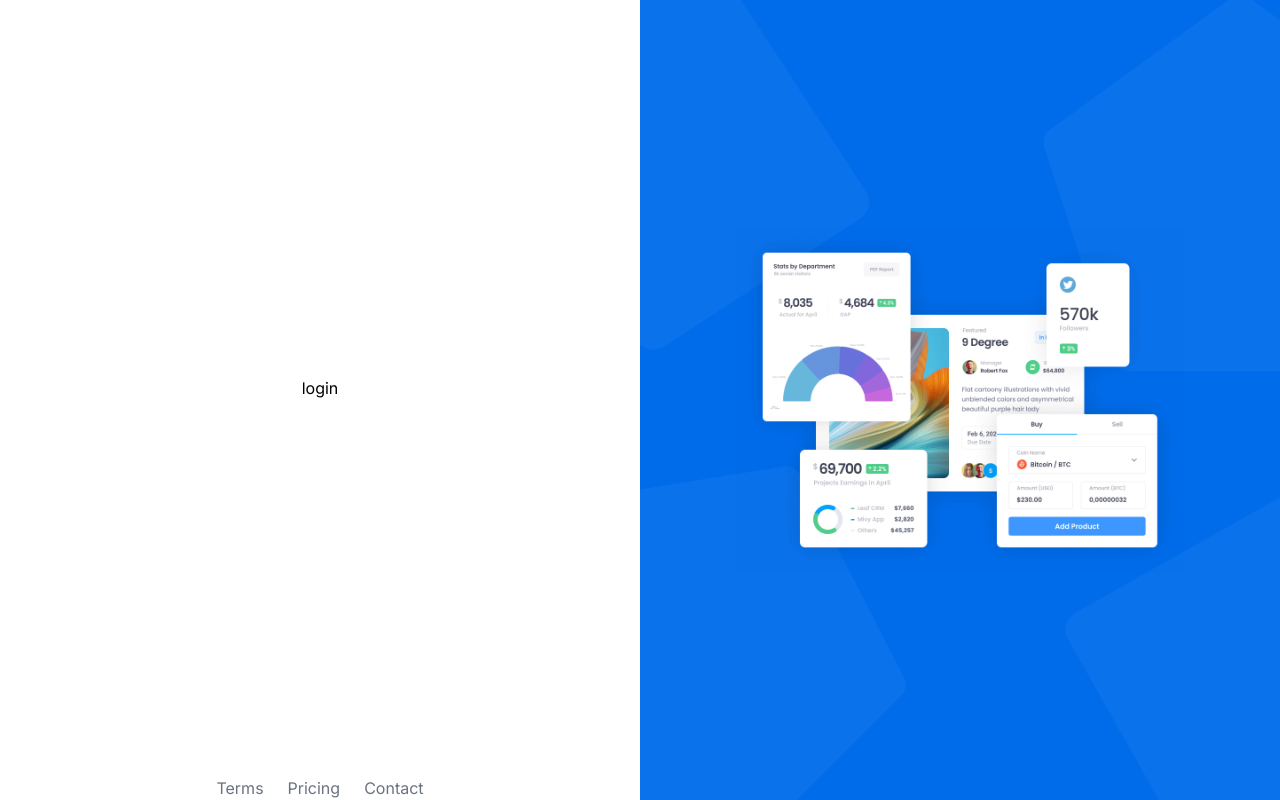
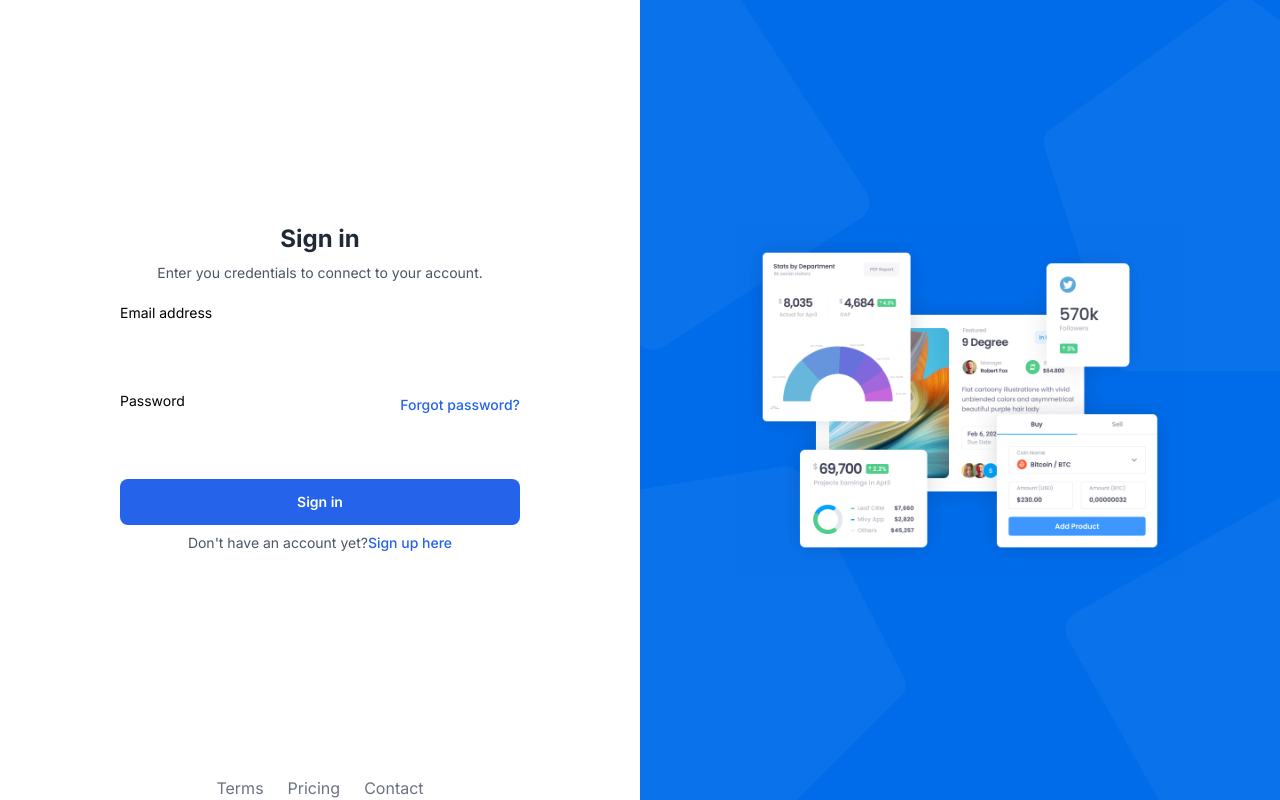
Before and after one commit to Manel-Rejeb/InvoiceMaster, a Next.js app in the folder client/: page /login in a window 1280 px wide. Built offline with nearby package versions, Linux system fonts and the light colour scheme.

Commit message:
creation of the login page

```diff
--- a/client/app/(auth)/layout.tsx
+++ b/client/app/(auth)/layout.tsx
@@ -21,7 +21,7 @@
 
         <div className={mr(inter.className, "w-full h-screen flex")}>
             <div className="bg-white flex-1 flex items-center justify-center flex-col">
-                <div className="flex-1 flex items-center justify-center">{children}</div>
+                <div className="flex-1 flex items-center justify-center w-full">{children}</div>
                 <div><AuthFooter /></div>
             </div>
             <div className="bg-blue-500 flex-1 flex items-center justify-center bg-[url(/assets/bg-auth-image.png)] bg-no-repeat bg-cover bg-center"> <img className="w-[70%]" alt="auth-image" src="assets/auth-screens.png" /> </div>
--- a/client/app/(auth)/login/page.tsx
+++ b/client/app/(auth)/login/page.tsx
@@ -2,7 +2,76 @@
 
 const Page = () => {
     return (
-        <div> login </div>
+        <div className="w-full max-w-[400px]">
+
+            <div className="text-center">
+                <h1 className="block text-2xl font-bold text-gray-800 dark:text-white">Sign in</h1>
+                <p className="mt-2 text-sm text-gray-600 dark:text-gray-400">
+                    Enter you credentials to connect to your account.
+
+                </p>
+            </div>
+
+            <div className="mt-5">
+
+
+
+
+                {/* <!-- Form --> */}
+                <form>
+                    <div className="grid gap-y-4">
+                        {/* <!-- Form Group --> */}
+                        <div>
+                            <label htmlFor="email" className="block text-sm mb-2 dark:text-white">Email address</label>
+                            <div className="relative">
+                                <input type="email" id="email" name="email" className="py-3 px-4 block w-full border-gray-200 rounded-lg text-sm focus:border-blue-500 focus:ring-blue-500 disabled:opacity-50 disabled:pointer-events-none dark:bg-slate-900 dark:border-gray-700 dark:text-gray-400 dark:focus:ring-gray-600" required aria-describedby="email-error" />
+                                <div className="hidden absolute inset-y-0 end-0 pointer-events-none pe-3">
+                                    <svg className="size-5 text-red-500" width="16" height="16" fill="currentColor" viewBox="0 0 16 16" aria-hidden="true">
+                                        <path d="M16 8A8 8 0 1 1 0 8a8 8 0 0 1 16 0zM8 4a.905.905 0 0 0-.9.995l.35 3.507a.552.552 0 0 0 1.1 0l.35-3.507A.905.905 0 0 0 8 4zm.002 6a1 1 0 1 0 0 2 1 1 0 0 0 0-2z" />
+                                    </svg>
+                                </div>
+                            </div>
+                            <p className="hidden text-xs text-red-600 mt-2" id="email-error">Please include a valid email address so we can get back to you</p>
+                        </div>
+                        {/* <!-- End Form Group --> */}
+
+                        {/* <!-- Form Group --> */}
+                        <div>
+                            <div className="flex justify-between items-center">
+                                <label htmlFor="password" className="block text-sm mb-2 dark:text-white">Password</label>
+                                <a className="text-sm text-blue-600 decoration-2 hover:underline font-medium dark:focus:outline-none dark:focus:ring-1 dark:focus:ring-gray-600" href="../examples/html/recover-account.html">Forgot password?</a>
+                            </div>
+                            <div className="relative">
+                                <input type="password" id="password" name="password" className="py-3 px-4 block w-full border-gray-200 rounded-lg text-sm focus:border-blue-500 focus:ring-blue-500 disabled:opacity-50 disabled:pointer-events-none dark:bg-slate-900 dark:border-gray-700 dark:text-gray-400 dark:focus:ring-gray-600" required aria-describedby="password-error" />
+                                <div className="hidden absolute inset-y-0 end-0 pointer-events-none pe-3">
+                                    <svg className="size-5 text-red-500" width="16" height="16" fill="currentColor" viewBox="0 0 16 16" aria-hidden="true">
+                                        <path d="M16 8A8 8 0 1 1 0 8a8 8 0 0 1 16 0zM8 4a.905.905 0 0 0-.9.995l.35 3.507a.552.552 0 0 0 1.1 0l.35-3.507A.905.905 0 0 0 8 4zm.002 6a1 1 0 1 0 0 2 1 1 0 0 0 0-2z" />
+                                    </svg>
+                                </div>
+                            </div>
+                            <p className="hidden text-xs text-red-600 mt-2" id="password-error">8+ characters required</p>
+                        </div>
+                        {/* <!-- End Form Group --> */}
+
+
+
+                        <button type="submit" className="w-full py-3 px-4 inline-flex justify-center items-center gap-x-2 text-sm font-semibold rounded-lg border border-transparent bg-blue-600 text-white hover:bg-blue-700 disabled:opacity-50 disabled:pointer-events-none dark:focus:outline-none dark:focus:ring-1 dark:focus:ring-gray-600">Sign in</button>
+                    </div>
+                </form>
+                {/* <!-- End Form --> */}
+                <div className="text-center">
+
+                    <p className="mt-2 text-sm text-gray-600 dark:text-gray-400">
+                        Don't have an account yet?
+                        <a className="text-blue-600 decoration-2 hover:underline font-medium dark:focus:outline-none dark:focus:ring-1 dark:focus:ring-gray-600" href="../examples/html/signup.html">
+                            Sign up here
+                        </a>
+                    </p>
+                </div>
+            </div>
+        </div>
+
+
     )
 }
 
--- a/client/tailwind.config.ts
+++ b/client/tailwind.config.ts
@@ -1,6 +1,7 @@
 import type { Config } from "tailwindcss";
 
 const config: Config = {
+  darkMode: "class",
   content: [
     "./pages/**/*.{js,ts,jsx,tsx,mdx}",
     "./components/**/*.{js,ts,jsx,tsx,mdx}",
```
